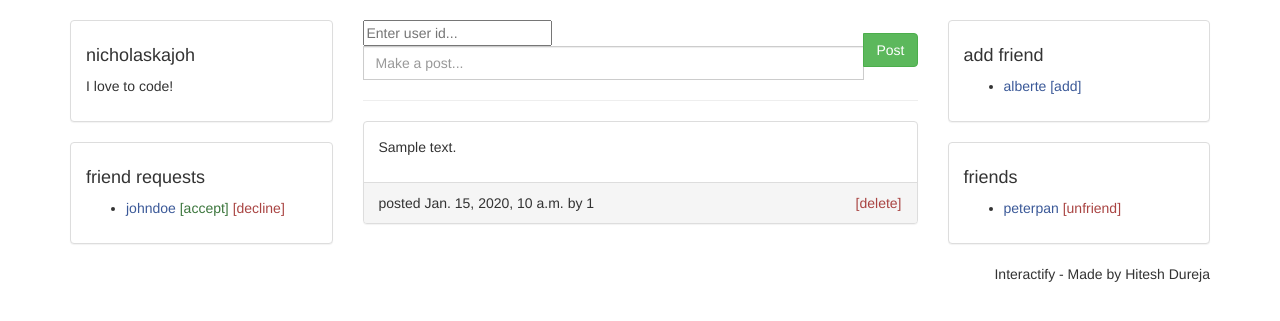
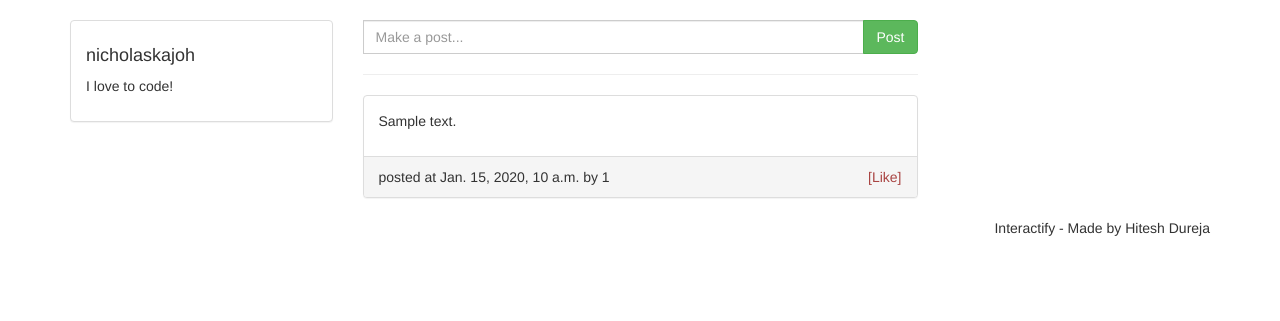
Before and after one commit to hiteshdureja/Interactify, a Django app: template news_feed/templates/news_feed.html in a window 1280 px wide. Shown: the part 52-373 px from the top of the page. Run offline with Django 4.2, Linux system fonts and the light colour scheme; the template is opened without the code that fills it: most values are stand-ins (such as "Sample title", 1, 10 or a date in 2020); parts of the project's set-up code (start-up, migrations or seed data) failed here and were passed over; some libraries are stand-ins or nearby versions.

Commit message:
finalize news feed app

```diff
--- a/news_feed/models/feed.py
+++ b/news_feed/models/feed.py
@@ -4,7 +4,7 @@ from common.models import BaseModel
 
 
 class NewsFeed(BaseModel):
-    user_id = models.ForeignKey(Users, on_delete=models.CASCADE)
+    user_id = models.ForeignKey(Users, on_delete=models.CASCADE, max_length=255)
     feed_id = models.AutoField(primary_key=True)
     feed_text = models.TextField(null=False)
 
@@ -12,10 +12,9 @@ class NewsFeed(BaseModel):
         db_table = "news_feed"
 
     @staticmethod
-    def create_feed(user_id, feed_id, feed_text):
+    def create_feed(user_id, feed_text):
         feed = NewsFeed.objects.create(
             user_id=user_id,
-            feed_id=feed_id,
             feed_text=feed_text,
         )
         return feed
--- a/news_feed/services/feed.py
+++ b/news_feed/services/feed.py
@@ -1,13 +1,13 @@
+from account.models import Users
 from news_feed.models import NewsFeed
 
 
 class FeedService:
     @staticmethod
-    def create_feed(user_id, feed_id, feed_text):
+    def create_feed(user_id, feed_text):
         # creating entry in model
         feed = NewsFeed.create_feed(
-            user_id=user_id,
-            feed_id=feed_id,
+            user_id=Users.objects.filter(user_id=user_id).first(),
             feed_text=feed_text,
         )
         return feed
--- a/news_feed/templates/news_feed.html
+++ b/news_feed/templates/news_feed.html
@@ -1,31 +1,7 @@
-{#<!DOCTYPE html>#}
-{#<html>#}
-{#<head>#}
-{#  <title>FaceClone</title>#}
-
 {% extends "base.html" %}
 {% block title %}
     News Feed
 {% endblock title %}
-
-{##}
-{#  <link rel="stylesheet" type="text/css" href="css/bootstrap.min.css">#}
-{#  <link rel="stylesheet" type="text/css" href="css/style.css">#}
-{#</head>#}
-{#<body>#}
-{#  <!-- nav -->#}
-{#  <nav class="navbar navbar-default">#}
-{#    <div class="container-fluid">#}
-{#      <div class="navbar-header">#}
-{#        <a class="navbar-brand" href="index.html">FaceClone</a>#}
-{#      </div>#}
-{#      <ul class="nav navbar-nav navbar-right">#}
-{#        <li><a href="home.html">Home</a></li>#}
-{#        <li><a href="profile.html">Profile</a></li>#}
-{#        <li><a href="#">Logout</a></li>#}
-{#      </ul>#}
-{#    </div>#}
-{#  </nav>#}
   <!-- ./nav -->
 {% block body %}
   <!-- main -->
@@ -41,27 +17,14 @@
         </div>
         <!-- ./profile brief -->
 
-        <!-- friend requests -->
-        <div class="panel panel-default">
-          <div class="panel-body">
-            <h4>friend requests</h4>
-            <ul>
-              <li>
-                <a href="#">johndoe</a>
-                <a class="text-success" href="#">[accept]</a>
-                <a class="text-danger" href="#">[decline]</a>
-              </li>
-            </ul>
-          </div>
-        </div>
-        <!-- ./friend requests -->
+
       </div>
       <div class="col-md-6">
         <!-- post form -->
         <form method="post" action="/feed/">
           {% csrf_token %}
           <div class="input-group">
-              <input class="user_id" type="text" name="user_id" placeholder="Enter user id...">
+              <input class="user_id" type="hidden" name="user_id" value={{ user_id }}>
               <input class="form-control" type="text" name="feed_text" placeholder="Make a post...">
               <span class="input-group-btn">
               <button class="btn btn-success" type="submit" name="post">Post</button>
@@ -69,7 +32,6 @@
           </div>
         </form><hr>
         <!-- ./post form -->
-
         <!-- feed -->
         <div>
           <!-- post -->
@@ -79,8 +41,8 @@
               <p>{{ post.feed_text }}</p>
             </div>
             <div class="panel-footer">
-              <span>posted {{ post.created_at }} by {{ post.user_id }}</span>
-              <span class="pull-right"><a class="text-danger" href="#">[delete]</a></span>
+              <span> posted at {{ post.created_at }} by {{ post.user_id.user_id }} </span>
+              <span class="pull-right"><a class="text-danger" href="#">[Like]</a></span>
             </div>
           </div>
             {% endfor %}
@@ -89,46 +51,8 @@
         <!-- ./feed -->
       </div>
       <div class="col-md-3">
-      <!-- add friend -->
-        <div class="panel panel-default">
-          <div class="panel-body">
-            <h4>add friend</h4>
-            <ul>
-              <li>
-                <a href="#">alberte</a>
-                <a href="#">[add]</a>
-              </li>
-            </ul>
-          </div>
-        </div>
-        <!-- ./add friend -->
-
-        <!-- friends -->
-        <div class="panel panel-default">
-          <div class="panel-body">
-            <h4>friends</h4>
-            <ul>
-              <li>
-                <a href="#">peterpan</a>
-                <a class="text-danger" href="#">[unfriend]</a>
-              </li>
-            </ul>
-          </div>
-        </div>
-        <!-- ./friends -->
       </div>
     </div>
   </main>
   <!-- ./main -->
 {% endblock %}
-{#  <!-- footer -->#}
-{#  <footer class="container text-center">#}
-{#    <ul class="nav nav-pills pull-right">#}
-{#      <li>FaceClone - Made by [your name here]</li>#}
-{#    </ul>#}
-{#  </footer>#}
-{#  <!-- ./footer -->#}
-{#  <script type="text/javascript" src="js/bootstrap.min.js"></script>#}
-{#  <script type="text/javascript" src="js/script.js"></script>#}
-{#</body>#}
-{#</html>#}
--- a/news_feed/urls.py
+++ b/news_feed/urls.py
@@ -1,6 +1,6 @@
 from django.urls import path
 
-from news_feed.views import news_feed
+from news_feed.views.news_feeds import news_feed
 
 urlpatterns = [
     path("", news_feed),
```
Also changed, not shown: news_feed/views/news_feeds.py (+15 -5 lines), news_feed/migrations/0001_initial.py (added).
